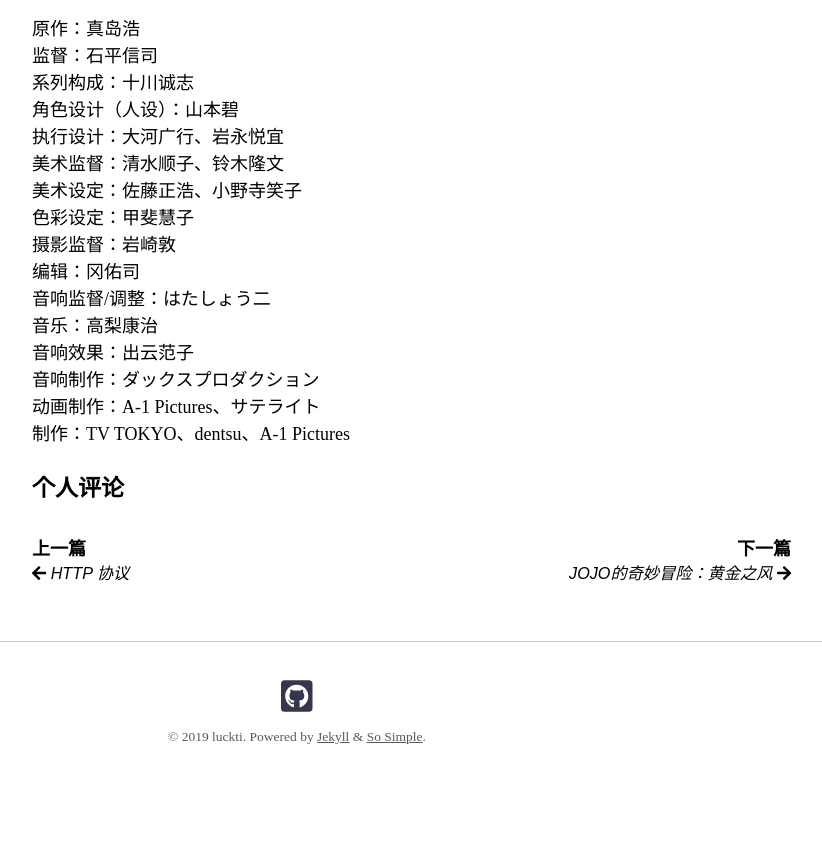
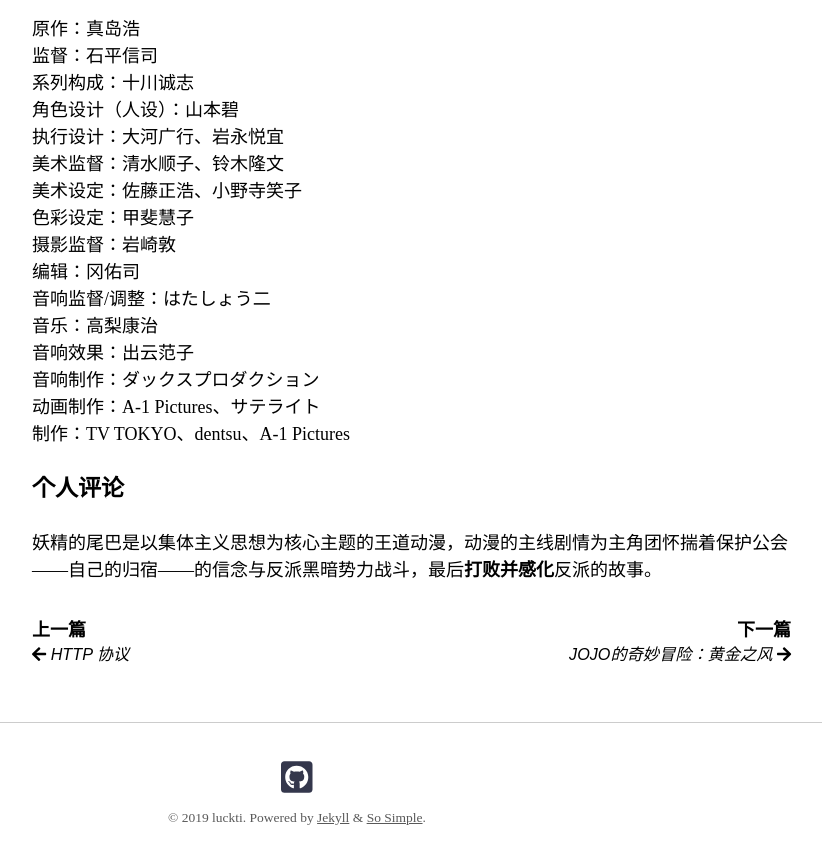
Before and after one commit to luckti/luckti.github.io, a Jekyll site: the page built from _posts/2019-12-19-Fairy-Tail.md, in a window 1280 px wide and 900 px high, scrolled down 1743 px. Shown: the top 864 px of the window, without its empty margins (343-1165 px from the left). Built offline with Jekyll 4.4.1, drawn with Linux system fonts in a browser that asks for light colours; nearby versions of some CDN libraries; before the commit the page ends 2562 px from its top, so only the background shows below that.

Commit message:
contents

```diff
--- a/_posts/2019-12-19-Fairy-Tail.md
+++ b/_posts/2019-12-19-Fairy-Tail.md
@@ -46,3 +46,4 @@ last_modified_at: 2019-12-19T08:09:24-08:00
 制作：TV TOKYO、dentsu、A-1 Pictures<br>
 
 ### 个人评论
+妖精的尾巴是以集体主义思想为核心主题的王道动漫，动漫的主线剧情为主角团怀揣着保护公会——自己的归宿——的信念与反派黑暗势力战斗，最后**打败并感化**反派的故事。
```
Also changed, not shown: imgs/forrest_gump.jpg (added), imgs/forrest_gump_760.jpg (added).
